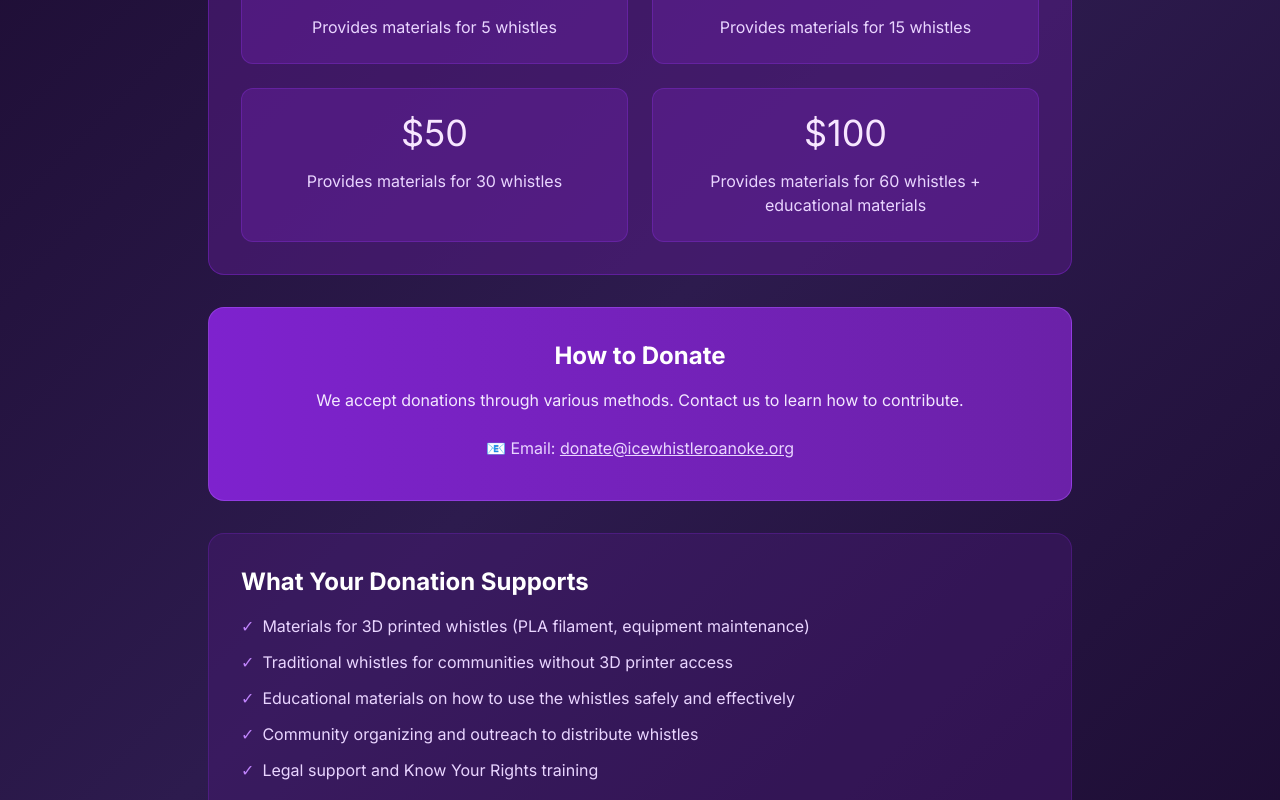
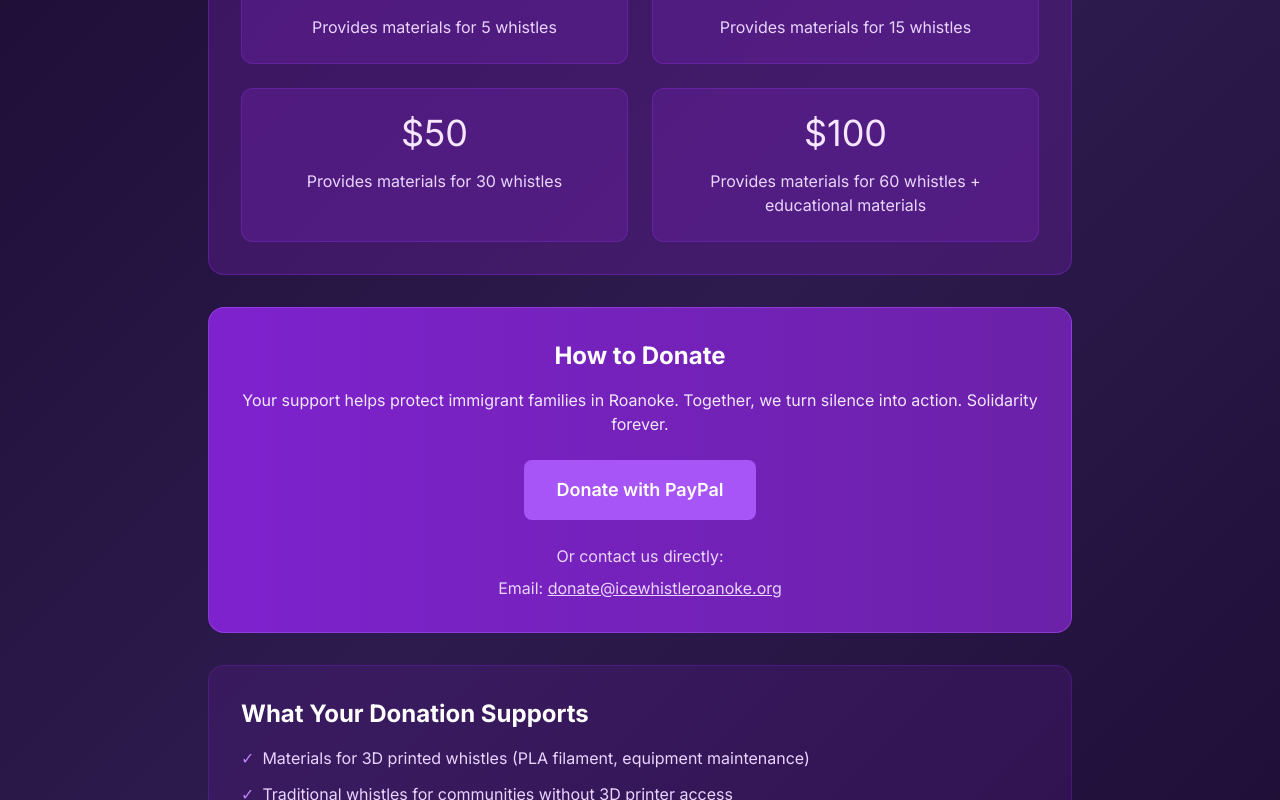
Before and after one commit to theAltaran/ice-whistle-roanoke, a Next.js app: page /donate in a window 1280 px wide. Shown: the part 422-1222 px from the top of the page. Built offline with nearby package versions, Linux system fonts and the light colour scheme.

Commit message:
Add PayPal donation link and inspiring message to donate page

```diff
--- a/src/app/donate/page.tsx
+++ b/src/app/donate/page.tsx
@@ -35,10 +35,19 @@ export default function Donate() {
       <div className="bg-gradient-to-r from-primary-700 to-primary-800 rounded-2xl p-8 border border-primary-500/50 text-center mb-8">
         <h2 className="text-2xl font-bold text-white mb-4">How to Donate</h2>
         <p className="text-primary-100 mb-6">
-          We accept donations through various methods. Contact us to learn how to contribute.
+          Your support helps protect immigrant families in Roanoke. Together, we turn silence into action. Solidarity forever.
         </p>
-        <div className="text-primary-200">
-          <p className="mb-2">📧 Email: <a href="mailto:donate@icewhistleroanoke.org" className="text-primary-200 underline hover:text-white">donate@icewhistleroanoke.org</a></p>
+        <a
+          href="https://www.paypal.com/donate/?hosted_button_id=JZR99LRVENVBY"
+          target="_blank"
+          rel="noopener noreferrer"
+          className="inline-block px-8 py-4 bg-primary-500 hover:bg-primary-400 text-white rounded-lg transition-colors text-lg font-semibold"
+        >
+          Donate with PayPal
+        </a>
+        <div className="mt-6 text-primary-200">
+          <p className="mb-2">Or contact us directly:</p>
+          <p>Email: <a href="mailto:donate@icewhistleroanoke.org" className="text-primary-200 underline hover:text-white">donate@icewhistleroanoke.org</a></p>
         </div>
       </div>
 
```
